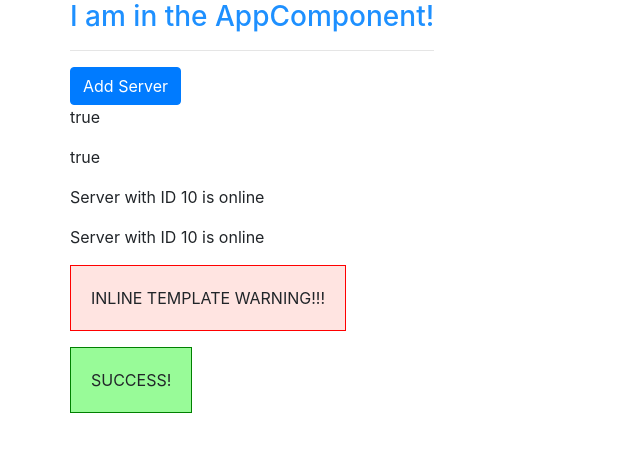
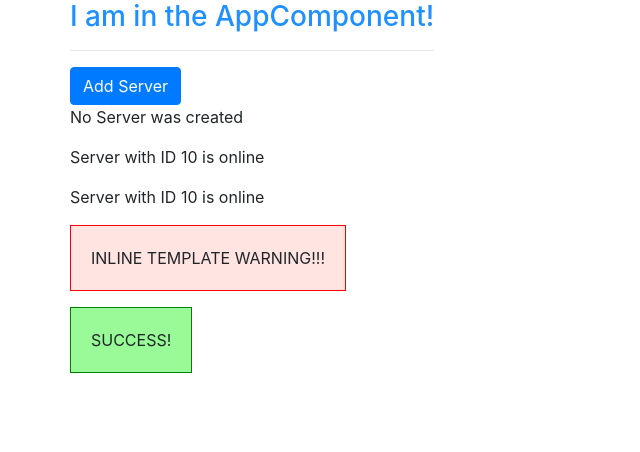
Before and after one commit to vijaykglg/my-first-angular-app, an Angular app: page / in a window 1280 px wide. Shown: the top 452 px of the page, without its empty margins (0-640 px from the left). Built offline with nearby package versions, Linux system fonts and the light colour scheme.

Commit message:
EventBinding: Do something on click event

```diff
--- a/src/app/servers/servers.component.html
+++ b/src/app/servers/servers.component.html
@@ -1,7 +1,9 @@
 <button
     class="btn btn-primary"
-    [disabled]="!allowNewServer">Add Server</button>
-<p>{{ allowNewServer }}</p><!-- DataBinding: String Interpolation -->
-<p [innerText]="allowNewServer"></p><!-- DataBinding: Property Binding -->
+    [disabled]="!allowNewServer"
+    (click)="onCreateServer()">Add Server</button>
+<!--<p>{{ allowNewServer }}</p> --><!-- DataBinding: String Interpolation -->
+<!--<p [innerText]="allowNewServer"></p> --><!-- DataBinding: Property Binding -->
+<p>{{ serverCreationStatus }}</p>
 <app-server></app-server>
 <app-server></app-server>
--- a/src/app/servers/servers.component.ts
+++ b/src/app/servers/servers.component.ts
@@ -12,6 +12,7 @@
 })
 export class ServersComponent implements OnInit {
   allowNewServer = false;
+  serverCreationStatus = 'No Server was created';
 
   constructor() {
     //function() {}; Below syntax is similar to this
@@ -23,4 +24,8 @@
   ngOnInit(): void {
   }
 
+  onCreateServer(){
+    this.serverCreationStatus= 'Server got created!';
+  }
+
 }
```
